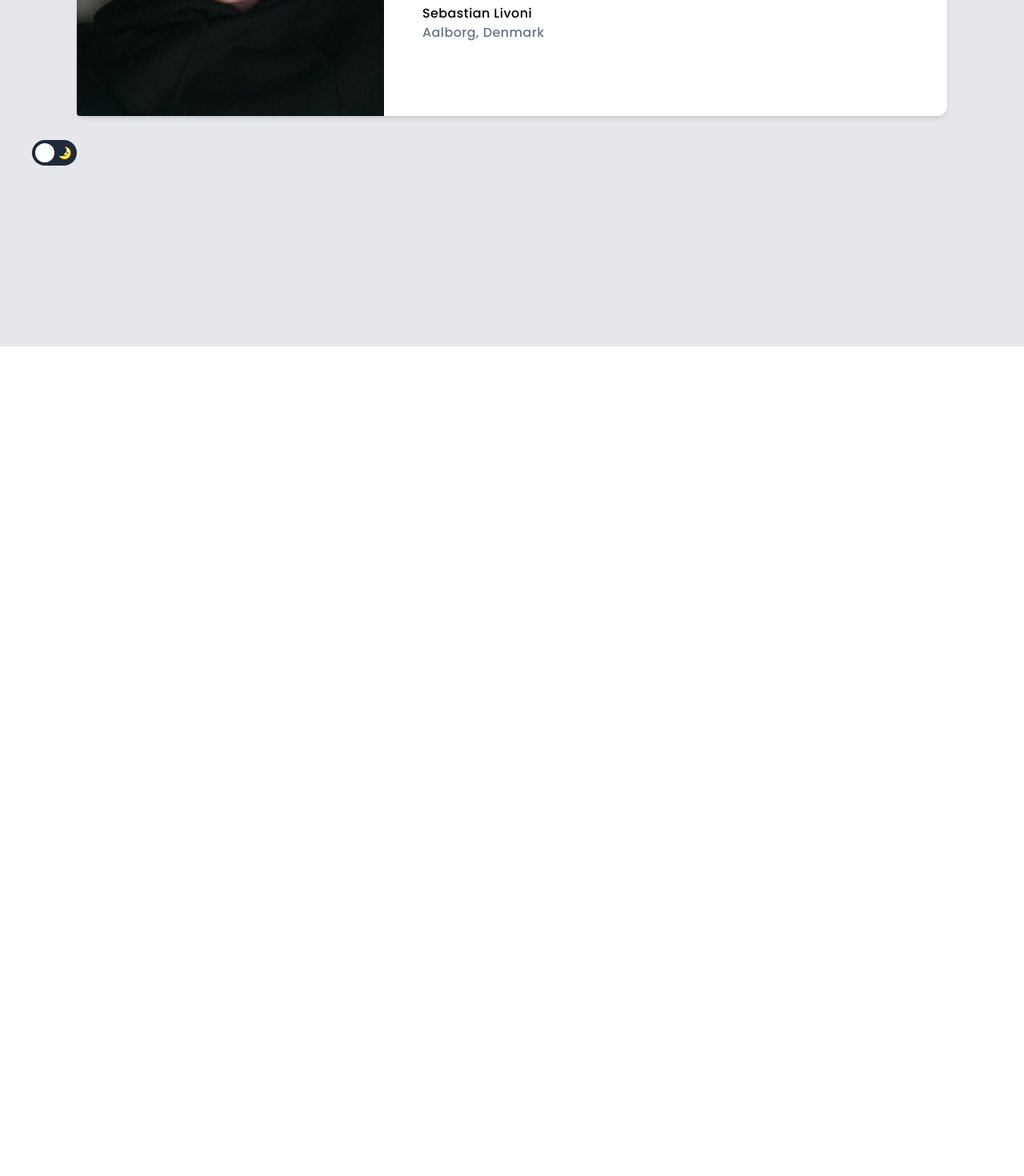
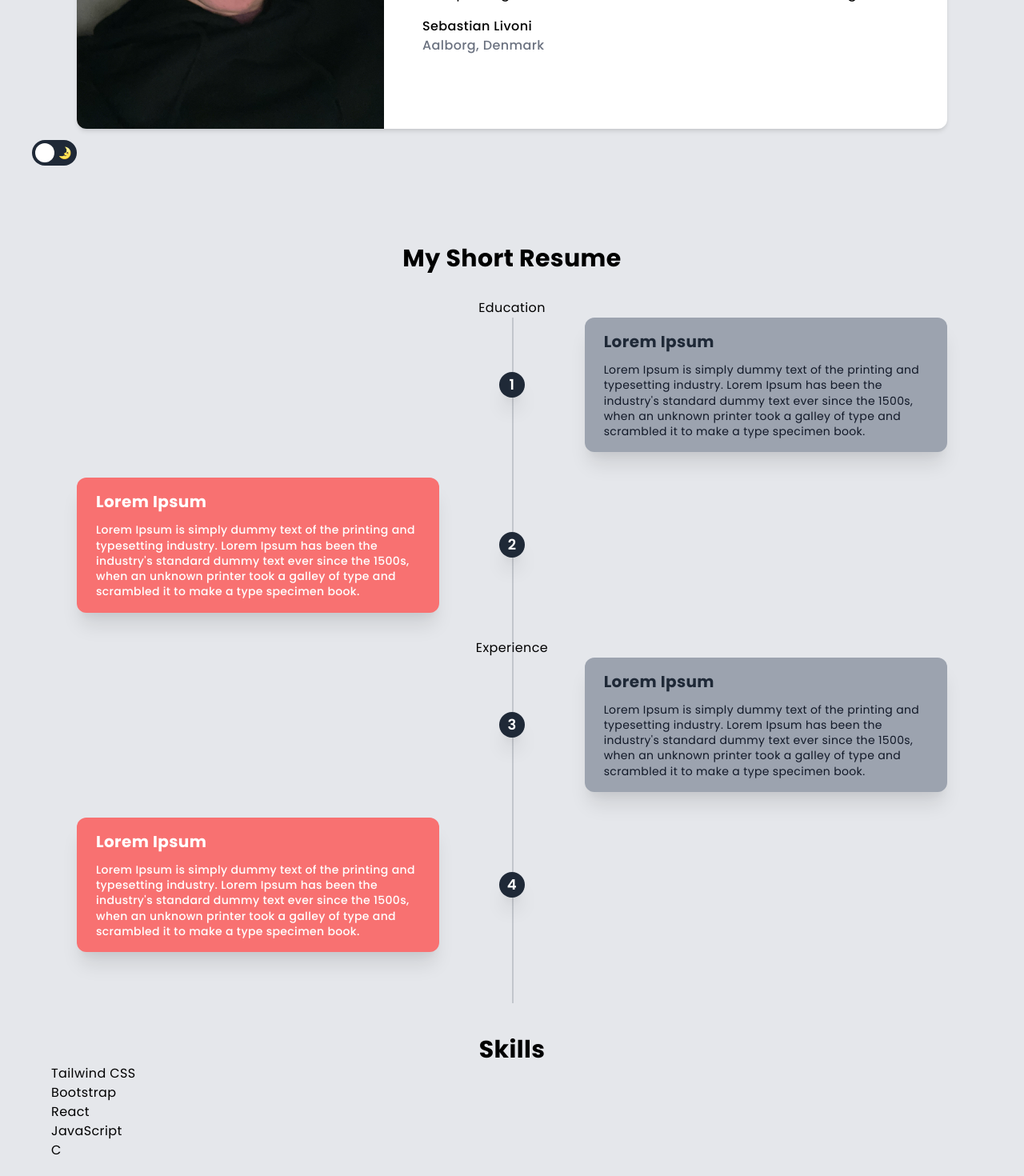
Before and after one commit to sebastianlivoni/personal-website, a React (Create React App) app: page /about in a window 1280 px wide. Shown: the part 553-2023 px from the top of the page at 80% size. Before the commit the page ends 986 px from the top, so only its background shows below. Built offline with nearby package versions, Linux system fonts and the light colour scheme.

Commit message:
added timeline and very small bit of skills to about me

```diff
--- /dev/null
+++ b/src/components/timeline/index.js
@@ -0,0 +1,56 @@
+export default function TimeLine() {
+  return (
+    <>
+      <div className="container mx-auto w-full h-full">
+        <div className="relative wrap overflow-hidden p-8 h-full">
+          <h1 className="text-center">Education</h1>
+          <div className="border-2-2 absolute border-opacity-20 border-gray-700 h-full border" style={{left: "50%"}}></div>
+          <div className="mb-8 flex justify-between items-center w-full right-timeline">
+            <div className="order-1 w-5/12"></div>
+            <div className="z-20 flex items-center order-1 bg-gray-800 shadow-xl w-8 h-8 rounded-full">
+              <h1 className="mx-auto font-semibold text-lg text-white">1</h1>
+            </div>
+            <div className="order-1 bg-gray-400 rounded-xl shadow-xl w-5/12 px-6 py-4">
+              <h3 className="mb-3 font-bold text-gray-800 text-xl">Lorem Ipsum</h3>
+              <p className="text-sm leading-snug tracking-wide text-gray-900 text-opacity-100">Lorem Ipsum is simply dummy text of the printing and typesetting industry. Lorem Ipsum has been the industry's standard dummy text ever since the 1500s, when an unknown printer took a galley of type and scrambled it to make a type specimen book.</p>
+            </div>
+          </div>
+
+          <div className="mb-8 flex justify-between flex-row-reverse items-center w-full left-timeline">
+            <div className="order-1 w-5/12"></div>
+            <div className="z-20 flex items-center order-1 bg-gray-800 shadow-xl w-8 h-8 rounded-full">
+              <h1 className="mx-auto text-white font-semibold text-lg">2</h1>
+            </div>
+            <div className="order-1 bg-red-400 rounded-xl shadow-xl w-5/12 px-6 py-4">
+              <h3 className="mb-3 font-bold text-white text-xl">Lorem Ipsum</h3>
+              <p className="text-sm font-medium leading-snug tracking-wide text-white text-opacity-100">Lorem Ipsum is simply dummy text of the printing and typesetting industry. Lorem Ipsum has been the industry's standard dummy text ever since the 1500s, when an unknown printer took a galley of type and scrambled it to make a type specimen book.</p>
+            </div>
+          </div>
+
+          <h1 className="text-center">Experience</h1>
+          <div className="mb-8 flex justify-between items-center w-full right-timeline">
+            <div className="order-1 w-5/12"></div>
+            <div className="z-20 flex items-center order-1 bg-gray-800 shadow-xl w-8 h-8 rounded-full">
+              <h1 className="mx-auto font-semibold text-lg text-white">3</h1>
+            </div>
+            <div className="order-1 bg-gray-400 rounded-xl shadow-xl w-5/12 px-6 py-4">
+              <h3 className="mb-3 font-bold text-gray-800 text-xl">Lorem Ipsum</h3>
+              <p className="text-sm leading-snug tracking-wide text-gray-900 text-opacity-100">Lorem Ipsum is simply dummy text of the printing and typesetting industry. Lorem Ipsum has been the industry's standard dummy text ever since the 1500s, when an unknown printer took a galley of type and scrambled it to make a type specimen book.</p>
+            </div>
+          </div>
+
+          <div className="mb-8 flex justify-between flex-row-reverse items-center w-full left-timeline">
+            <div className="order-1 w-5/12"></div>
+            <div className="z-20 flex items-center order-1 bg-gray-800 shadow-xl w-8 h-8 rounded-full">
+              <h1 className="mx-auto text-white font-semibold text-lg">4</h1>
+            </div>
+            <div className="order-1 bg-red-400 rounded-xl shadow-xl w-5/12 px-6 py-4">
+              <h3 className="mb-3 font-bold text-white text-xl">Lorem Ipsum</h3>
+              <p className="text-sm font-medium leading-snug tracking-wide text-white text-opacity-100">Lorem Ipsum is simply dummy text of the printing and typesetting industry. Lorem Ipsum has been the industry's standard dummy text ever since the 1500s, when an unknown printer took a galley of type and scrambled it to make a type specimen book.</p>
+            </div>
+          </div>
+        </div>
+      </div>
+    </>
+  )
+}
--- a/src/pages/About.js
+++ b/src/pages/About.js
@@ -1,15 +1,15 @@
 import Nav from '../components/navigation/nav';
+import TimeLine from '../components/timeline';
 import PB from '../images/PB_face.jpeg';
 
 function AboutPage() {
   return (
     <>
-      <div className="font-poppins bg-gray-200 dark:bg-custom-dark-blue transition pb-12 md:pb-0">
-        <div> {/* This div is for sticky navbar to not overflow with other content */}
+      <div className="font-poppins bg-gray-200 dark:bg-custom-dark-blue transition md:pb-0">
         <Nav />
-          <div className="max-w-6xl mx-auto h-screen tracking-wide mt-32">
-            <figure className="md:flex bg-white rounded-xl p-8 md:p-0 mx-8 shadow-md">
-              <img className="rounded-l" src={PB} alt="" width="384" height="512" />
+        <div className="max-w-6xl mx-auto tracking-wide pb-5">
+          <figure className="md:flex bg-white rounded-xl p-8 md:p-0 mx-8 shadow-md my-36">
+            <img className="rounded-l-xl" src={PB} alt="" width="384" height="512" />
             <div className="pt-6 md:p-12 text-center md:text-left space-y-4">
               <h1 className="text-5xl dark:text-white font-bold">Hi there, again!</h1>
               <blockquote>
@@ -37,18 +37,14 @@ function AboutPage() {
               </figcaption>
             </div>
           </figure>
-          </div>
-          {/*<div className="flex justify-center h-screen tracking-wide">
-            <div className="max-w-sm sm:max-w-lg lg:max-w-xl mt-20 mx-12 z-30">
-              <h1 className="text-6xl dark:text-white font-bold">Hi there, again!</h1>
-              <h5 className="mt-12 text-md lg:text-xl font-light text-gray-700 dark:text-white">I am currently a student at Aalborg University, Denmark. I enjoy solving complex problems using my programming skills.</h5>
-              <h5 className="mt-12 text-md lg:text-xl font-light text-gray-700 dark:text-white">I love exploring web designs and solutions on complex problems.</h5>
-              <h5 className="mt-12 text-md lg:text-xl font-light text-gray-700 dark:text-white">Outside of University I enjoy playing football and playing computer games such as Minecraft, FIFA and simulation games.</h5>
-            </div>
-            <div className="">
-              <img className="rounded-xl" src={PB} height="300px" width="350px"></img>
-            </div>
-          </div>*/}
+          <h1 className="text-center text-3xl font-bold">My Short Resume</h1>
+          <TimeLine />
+          <h1 className="text-center text-3xl font-bold mt-10">Skills</h1>
+          <h2>Tailwind CSS</h2>
+          <h2>Bootstrap</h2>
+          <h2>React</h2>
+          <h2>JavaScript</h2>
+          <h2>C</h2>
         </div>
       </div>
     </>
```
Lines whose indentation alone changed are shown as unchanged.
